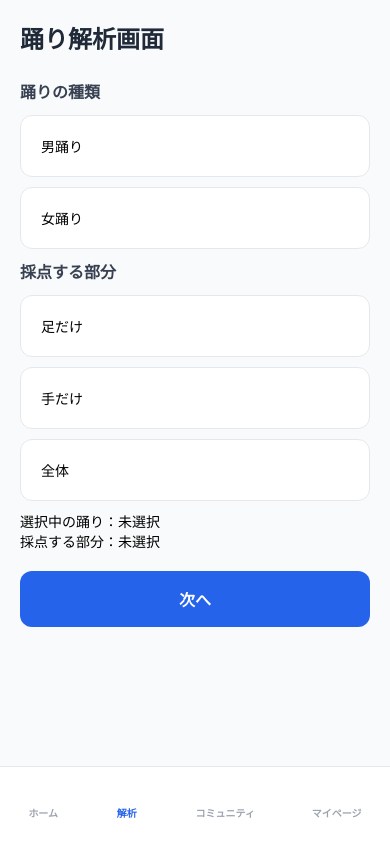
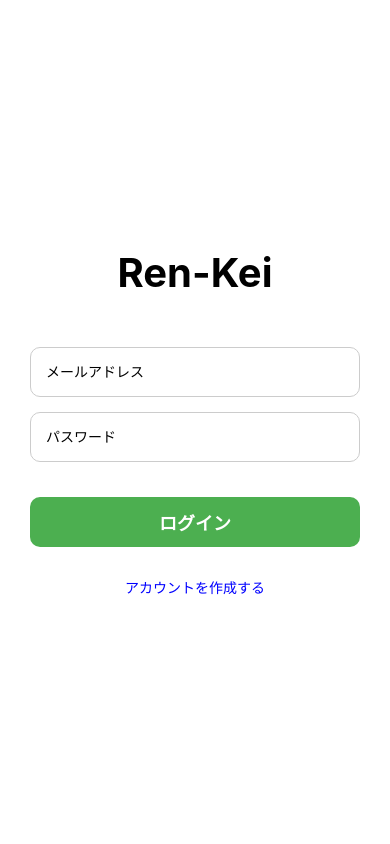
Before and after one commit to rn40Rext/Ren-kei_procon, a React Native app in the folder Ren-kei_procon/: screen /Scoring in a window 390 px wide. Built offline with nearby package versions, Linux system fonts and the light colour scheme; no server answers; some icons are missing.

Commit message:
ログイン機能

```diff
--- a/Ren-kei_procon/App.tsx
+++ b/Ren-kei_procon/App.tsx
@@ -1,11 +1,31 @@
 import { NavigationContainer } from "@react-navigation/native";
 import AppNavigator from "./src/navigation/AppNavigator";
-import "./firebase/firebaseConfig";
+import { auth } from "./firebase/firebaseConfig";
+import { useEffect, useState } from "react";
+import { onAuthStateChanged, User } from "firebase/auth";
 
 export default function App() {
+  const [user, setUser] = useState<User | null>(null);
+  const [loading, setLoading] = useState(true);
+
+  useEffect(() => {
+    const unsubscribe = onAuthStateChanged(auth, (currentUser) => {
+      setUser(currentUser);
+      setLoading(false);
+
+      console.log("認証状態:", currentUser);
+    });
+
+    return unsubscribe;
+  }, []);
+
+  if (loading) {
+    return null;
+  }
+
   return (
     <NavigationContainer>
-      <AppNavigator />
+      <AppNavigator user={user}/>
     </NavigationContainer>
   );
 }
--- a/Ren-kei_procon/src/navigation/AppNavigator.tsx
+++ b/Ren-kei_procon/src/navigation/AppNavigator.tsx
@@ -1,4 +1,5 @@
 import { createNativeStackNavigator } from "@react-navigation/native-stack";
+import { User } from "firebase/auth";
 
 import LoginScreen from "../screens/LoginScreen";
 import RegisterScreen from "../screens/RegisterScreen";
@@ -18,33 +19,41 @@ export type RootStackParamList = {
   Request: undefined;
   Mypage: undefined;
   Camera: {
-    danceType: 'male' | 'female';
-    scorePart: 'feet' | 'hands' | 'whole';
+    danceType: "male" | "female";
+    scorePart: "feet" | "hands" | "whole";
   };
 };
 
-const Stack = createNativeStackNavigator();
+const Stack = createNativeStackNavigator<RootStackParamList>();
 
-export default function AppNavigator() {
+export default function AppNavigator({
+  user,
+}: {
+  user: User | null;
+}) {
   return (
     <Stack.Navigator
       screenOptions={{
         headerShown: false,
       }}
     >
+      {user === null ? (
+        <>
           <Stack.Screen
             name="Login"
             component={LoginScreen}
           />
 
           <Stack.Screen
+            name="Register"
+            component={RegisterScreen}
+          />
+        </>
+      ) : (
+        <>
+          <Stack.Screen
             name="Home"
             component={HomeScreen}
-      />
-
-      <Stack.Screen
-        name="Register"
-        component={RegisterScreen}
           />
 
           <Stack.Screen
@@ -71,8 +80,8 @@ export default function AppNavigator() {
             name="Camera"
             component={CameraScreen}
           />
+        </>
+      )}
     </Stack.Navigator>
-
-
   );
 }
--- a/Ren-kei_procon/src/screens/HomeScreen.tsx
+++ b/Ren-kei_procon/src/screens/HomeScreen.tsx
@@ -5,10 +5,22 @@ import { useNavigation } from '@react-navigation/native';
 import { NativeStackNavigationProp } from "@react-navigation/native-stack";
 import { RootStackParamList } from "../navigation/AppNavigator";
 import BottomNav from '../components/BottomNav';
+import { signOut } from "firebase/auth";
+import { auth } from "../../firebase/firebaseConfig";
 
 export default function HomeScreen() {
   type HomeScreenNavigationProp = NativeStackNavigationProp<RootStackParamList, "Home">;
   const navigation = useNavigation<HomeScreenNavigationProp>();
+  const handleLogout = async () => {
+    try {
+      await signOut(auth);
+
+      console.log("ログアウトしました");
+
+    } catch (error) {
+      console.log("ログアウトエラー:", error);
+    }
+  };
   type MenuItems = {id: number; title: string; icon: React.ReactNode; bgColor: string; screen: "Scoring" | "Community" | "Request" | "Mypage"; };
   const menuItems: MenuItems[] = [
     { id: 0, title: '踊り解析', icon: <Camera size={36} color="#2563eb" />, bgColor: '#dbeafe', screen: 'Scoring', },
@@ -23,9 +35,18 @@ export default function HomeScreen() {
       <View style={styles.header}>
         <Text style={styles.headerTitle}>Ren-kei</Text>
 
-          <TouchableOpacity style={styles.settingsButton}>
-            <Settings size={24} color="#374151" />
-          </TouchableOpacity>
+          <View style={styles.headerActions}>
+            <TouchableOpacity
+              style={styles.logoutButton}
+              onPress={handleLogout}
+            >
+              <Text style={styles.logoutText}>ログアウト</Text>
+            </TouchableOpacity>
+
+            <TouchableOpacity style={styles.settingsButton}>
+              <Settings size={24} color="#374151" />
+            </TouchableOpacity>
+          </View>
       </View>
 
       {/* メインコンテンツ */}
@@ -67,9 +88,6 @@ const styles = StyleSheet.create({
     borderBottomColor: '#f3f4f6',
   },
   settingsButton: {
-    position: 'absolute',
-    right: 20,
-    top: 14,
     padding: 8,
   },
   headerTitle: {
@@ -149,4 +167,22 @@ const styles = StyleSheet.create({
     color: '#9ca3af',
     marginTop: 4,
   },
+  headerActions: {
+    position: 'absolute',
+    right: 20,
+    top: 10,
+    flexDirection: 'row',
+    alignItems: 'center',
+  },
+
+  logoutButton: {
+    padding: 8,
+    marginRight: 8,
+  },
+
+  logoutText: {
+    color: '#dc2626',
+    fontSize: 12,
+    fontWeight: 'bold',
+  },
 });
--- a/Ren-kei_procon/src/screens/LoginScreen.tsx
+++ b/Ren-kei_procon/src/screens/LoginScreen.tsx
@@ -1,8 +1,43 @@
-import { StyleSheet, Text, TextInput, TouchableOpacity, View } from "react-native";
+import { useState } from "react";
+import {
+  StyleSheet,
+  Text,
+  TextInput,
+  TouchableOpacity,
+  View,
+  Alert,
+} from "react-native";
 import { useNavigation } from "@react-navigation/native";
+
+import { signInWithEmailAndPassword } from "firebase/auth";
+import { auth } from "../../firebase/firebaseConfig";
 
 export default function LoginScreen() {
   const navigation = useNavigation();
+
+  const [email, setEmail] = useState("");
+  const [password, setPassword] = useState("");
+
+  const handleLogin = async () => {
+    try {
+      const userCredential = await signInWithEmailAndPassword(
+        auth,
+        email,
+        password
+      );
+
+      console.log("ログイン成功:", userCredential.user.uid);
+
+    } catch (error) {
+      console.log("ログインエラー:", error);
+
+      Alert.alert(
+        "ログイン失敗",
+        "メールアドレスまたはパスワードが正しくありません"
+      );
+    }
+  };
+
   return (
     <View style={styles.container}>
       <Text style={styles.title}>Ren-Kei</Text>
@@ -11,18 +46,23 @@ export default function LoginScreen() {
         style={styles.input}
         placeholder="メールアドレス"
         keyboardType="email-address"
+        autoCapitalize="none"
+        value={email}
+        onChangeText={setEmail}
       />
 
       <TextInput
         style={styles.input}
         placeholder="パスワード"
         secureTextEntry
+        value={password}
+        onChangeText={setPassword}
       />
 
       <TouchableOpacity
         style={styles.button}
-        onPress={() => navigation.navigate("Home" as never)}
->
+        onPress={handleLogin}
+      >
         <Text style={styles.buttonText}>
           ログイン
         </Text>
@@ -38,7 +78,6 @@ export default function LoginScreen() {
     </View>
   );
 }
-
 
 const styles = StyleSheet.create({
   container: {
```
Lines whose indentation alone changed are shown as unchanged.
